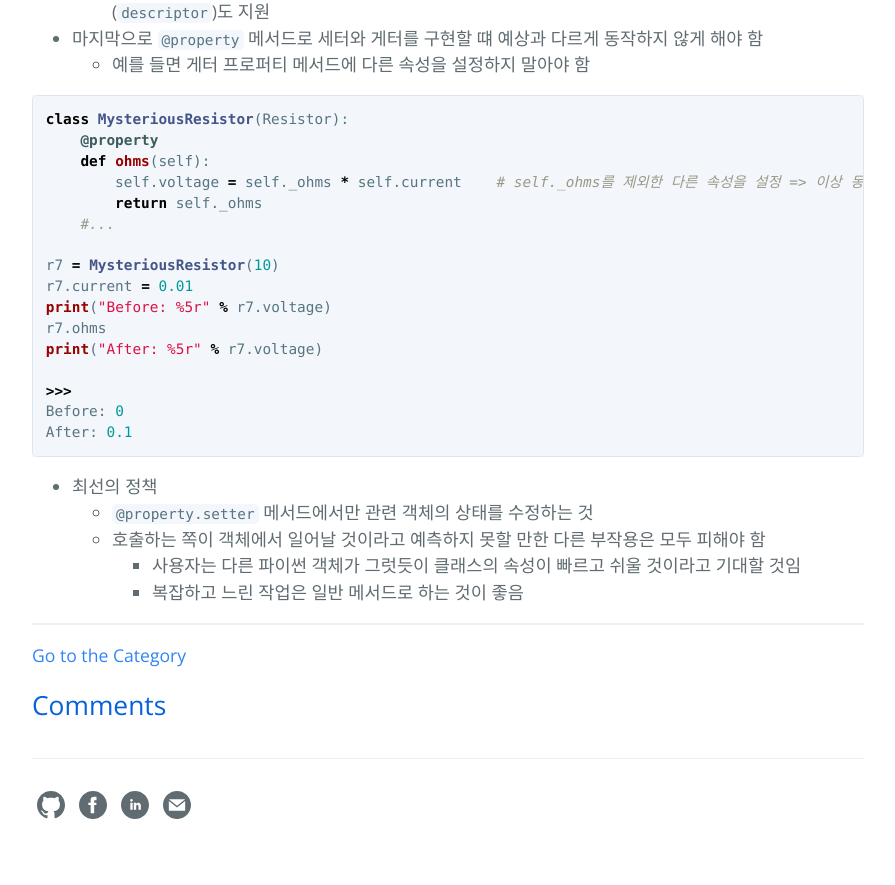
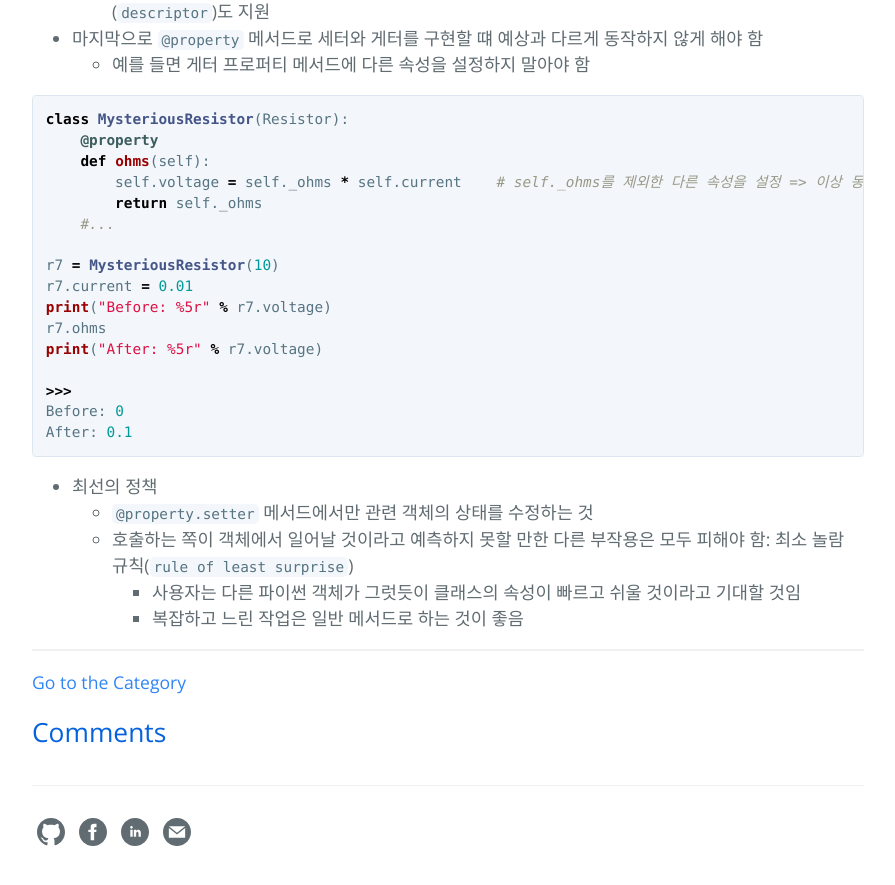
Before and after one commit to hcnoh/hcnoh.github.io, a Jekyll site: the page built from _posts/2018-10-09-effective-python-way29.md, in a window 1280 px wide and 900 px high, scrolled down 3814 px. Shown: the top 885 px of the window, without its empty margins (192-1087 px from the left). Built offline with Jekyll 4.4.1, drawn with Linux system fonts in a browser that asks for light colours; comment, search, counter and statistics services are not loaded.

Commit message:
Update 2018-10-09-effective-python-way29.md

```diff
--- a/_posts/2018-10-09-effective-python-way29.md
+++ b/_posts/2018-10-09-effective-python-way29.md
@@ -186,6 +186,6 @@ After: 0.1
 
 - 최선의 정책
     - `@property.setter` 메서드에서만 관련 객체의 상태를 수정하는 것
-    - 호출하는 쪽이 객체에서 일어날 것이라고 예측하지 못할 만한 다른 부작용은 모두 피해야 함
+    - 호출하는 쪽이 객체에서 일어날 것이라고 예측하지 못할 만한 다른 부작용은 모두 피해야 함: 최소 놀람 규칙(`rule of least surprise`)
         - 사용자는 다른 파이썬 객체가 그럿듯이 클래스의 속성이 빠르고 쉬울 것이라고 기대할 것임
         - 복잡하고 느린 작업은 일반 메서드로 하는 것이 좋음
```
